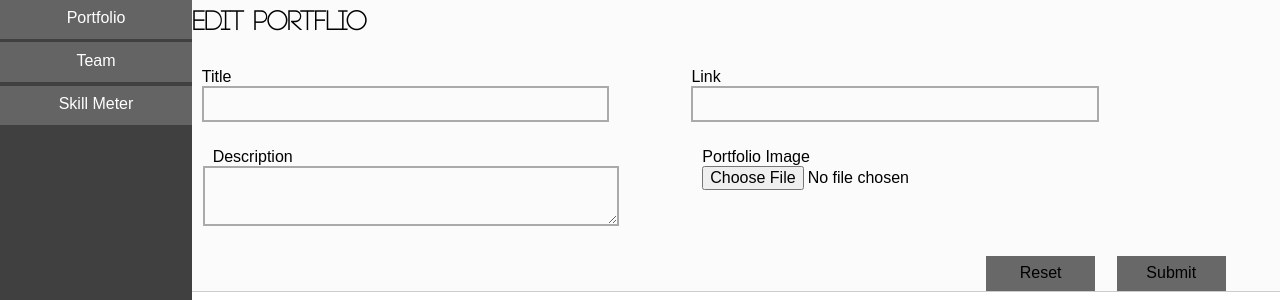
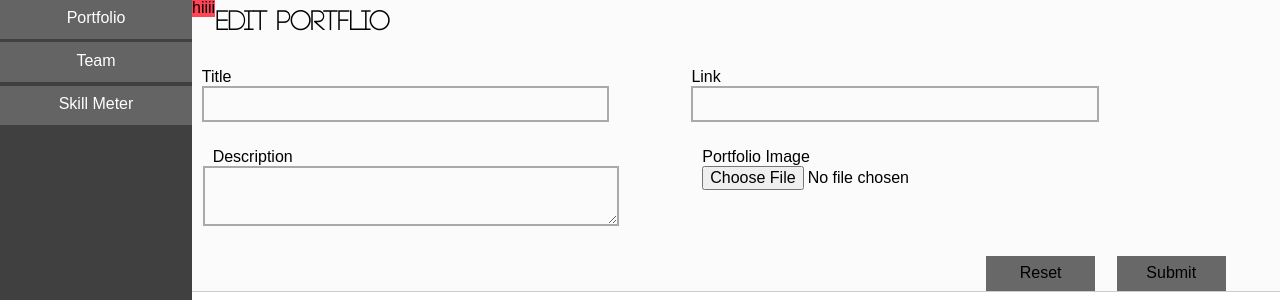
Before and after one commit to AjeebKt/Psybo-Site, a PHP site: page /editPortfolio.php in a window 1280 px wide. Shown: the part 81-381 px from the top of the page. Run offline with PHP 8.4, Linux system fonts and the light colour scheme; a user stored in the database is signed in.

Commit message:
add form in addProtfolio

```diff
--- a/css/style.css
+++ b/css/style.css
@@ -216,7 +216,17 @@ section
 	padding: 10px;
 	/*margin: 0 0 2% 0;*/
 }
-
+.edit-form
+{
+	position: relative;
+	float: left;
+	background-color: #f45;
+}
+.edit-hidden
+{
+	position: absolute;
+	background-color: #4f5;
+}
 input[type="file"]
 {
 	border: 0;
--- a/editPortfolio.php
+++ b/editPortfolio.php
@@ -11,6 +11,9 @@
 <body>
 	<?php include 'dash.php';?>
 	<section>
+	<div class="edit-form">
+		hiiii
+	</div>
 		<form id="formPortfolio" name="formPortfolio" method="POST" action="">
 			<div id="tabPortfolio" class="tab-portfolio">
 			<h3>EDIT PORTFLIO</h3>
```
Also changed, not shown: tabPortfolio.php (+9 -0 lines).
